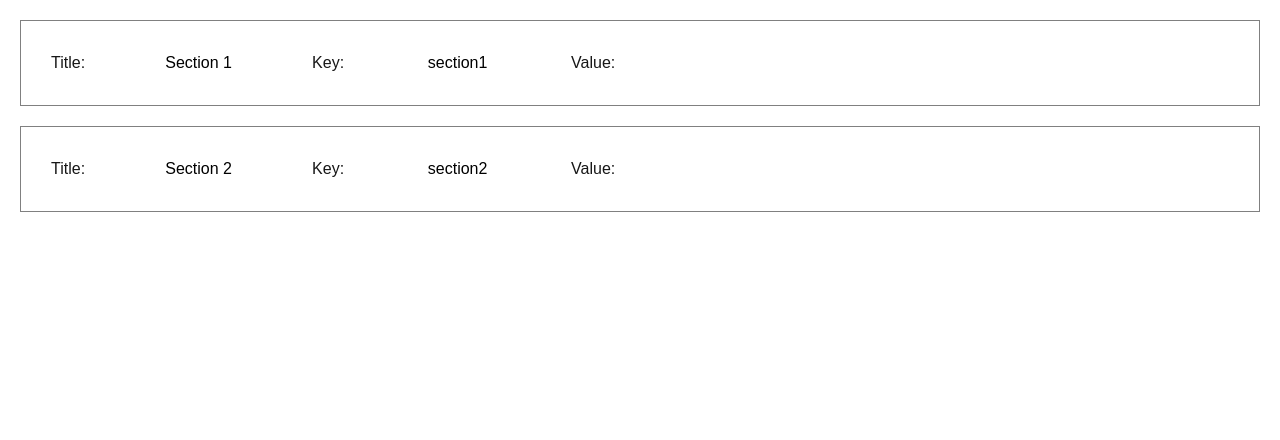
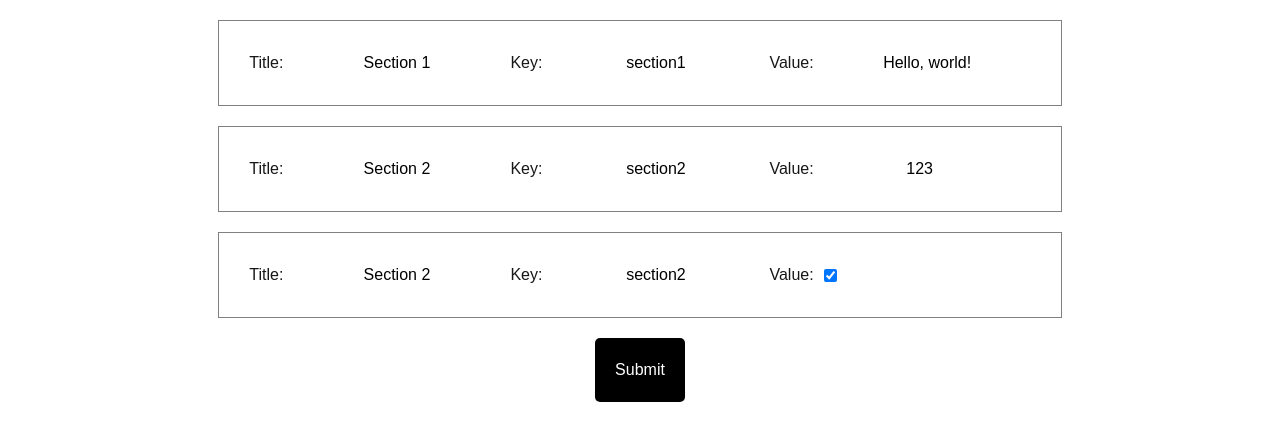
Before and after one commit to patchamet/web-summoner, a Next.js app: page /conjuring in a window 1280 px wide. Shown: the top 440 px of the page. Built offline with nearby package versions, Linux system fonts and the light colour scheme.

Commit message:
Refactor Conjuring page: Replace Section component with InputField, implement form handling, and enhance styling for better user experience

```diff
--- a/src/app/conjuring/page.tsx
+++ b/src/app/conjuring/page.tsx
@@ -1,7 +1,7 @@
 'use client'
 import { useEffect, useRef } from 'react';
 import styled from 'styled-components';
-import { Section } from '@/components/shared';
+import InputField from '@/components/shared/InputField';
 import { applyDebugBorders } from '@/utils/debugBorder';
 
 const ConjuringContainer = styled.div`
@@ -14,6 +14,36 @@ const ConjuringContainer = styled.div`
     width: 100%;
 `;
 
+const ConjuringForm = styled.form`
+    display: flex;
+    flex-direction: column;
+    align-items: center;
+    justify-content: center;
+    gap: 20px;
+`;
+
+const ConjuringSubmit = styled.button`
+    display: flex;
+    flex-direction: column;
+    align-items: center;
+    justify-content: center;
+    gap: 20px;
+    padding: 20px;
+    background-color: #000;
+    color: #fff;
+    border: none;
+    border-radius: 5px;
+    cursor: pointer;
+
+    &:hover {
+        background-color: #333;
+    }
+
+    &:active {
+        background-color: #666;
+    }
+`;
+
 const Conjuring = () => {
     const containerRef = useRef<HTMLDivElement>(null);
 
@@ -21,20 +51,46 @@ const Conjuring = () => {
         applyDebugBorders(containerRef.current);
     }, []);
 
+    const handleSubmit = (e: React.FormEvent<HTMLFormElement>) => {
+        e.preventDefault();
+        alert('Submit');
+    }
+
     return (
         <ConjuringContainer ref={containerRef}>
-            <Section
-                formData={{
+            <ConjuringForm
+                id="conjuring-form"
+                onSubmit={handleSubmit}
+            >
+                <InputField
+                    data={{
                         title: 'Section 1',
                         dataKey: 'section1',
+                        value: 'Hello, world!',
                     }}
                 />
-            <Section
-                formData={{
+                <InputField
+                    data={{
                         title: 'Section 2',
                         dataKey: 'section2',
+                        value: 123,
                     }}
                 />
+                <InputField
+                    data={{
+                        title: 'Section 2',
+                        dataKey: 'section2',
+                        value: true,
+                    }}
+                />
+            </ConjuringForm>
+
+            <ConjuringSubmit
+                type="submit"
+                form="conjuring-form"
+            >
+                Submit
+            </ConjuringSubmit>
         </ConjuringContainer>
     )
 }
--- /dev/null
+++ b/src/components/shared/InputField.tsx
@@ -0,0 +1,142 @@
+import styled from 'styled-components';
+
+const FieldContainer = styled.div`
+    display: flex;
+    flex-direction: column;
+    align-items: center;
+    justify-content: center;
+    padding: 20px;
+    width: 100%;
+    border: 1px solid #808080;
+`;
+
+ const FieldHeader = styled.div`
+    display: flex;
+    flex-direction: row;
+    align-items: center;
+    justify-content: left;
+    width: 100%;
+    padding: 10px;
+    gap: 10px;
+`;
+
+const FieldTitle = styled.div`
+    display: flex;
+    flex-direction: row;
+    align-items: center;
+    justify-content: center;
+    gap: 10px;
+
+    input {
+        color: #000;
+        text-align: center;
+    }
+`;
+
+const FieldKey = styled.div`
+    display: flex;
+    flex-direction: row;
+    align-items: center;
+    justify-content: center;
+    gap: 10px;
+
+    input {
+        color: #000;
+        text-align: center;
+    }
+`;
+
+const FieldValue = styled.div`
+    display: flex;
+    flex-direction: row;
+    align-items: center;
+    justify-content: center;
+    gap: 10px;
+
+    input {
+        color: #000;
+        text-align: center;
+    }
+`;
+
+type FieldItem = {
+    title: string;
+    dataKey: string;
+    value?: string | number | boolean;
+}
+
+const InputField = ({
+    data,
+    onChange,
+}: {
+    data: FieldItem;
+    onChange?: (data: FieldItem) => void;
+}) => {
+
+    const handleValueChange = (e: React.ChangeEvent<HTMLInputElement>) => {
+        const { name, value } = e.target;
+        onChange?.({ ...data, [name]: value });
+    }
+
+    const handleCheckboxChange = (e: React.ChangeEvent<HTMLInputElement>) => {
+        const { name, checked } = e.target;
+        onChange?.({ ...data, [name]: checked });
+    }
+
+    return (
+        <FieldContainer>
+            <FieldHeader>
+                <FieldTitle>
+                    <label>Title: </label>
+                    <input
+                        type="text"
+                        name="title"
+                        value={data.title}
+                        onChange={handleValueChange}
+                    />
+                </FieldTitle>
+                <FieldKey>
+                    <label>Key: </label>
+                    <input
+                        type="text"
+                        name="dataKey"
+                        value={data.dataKey}
+                        onChange={handleValueChange}
+                    />
+                </FieldKey>
+                <FieldValue>
+                    <label>Value: </label>
+                    {data.value && typeof data.value === 'string' && (
+                        <input
+                            type="text"
+                            name="value"
+                            value={data.value}
+                            onChange={handleValueChange}
+                        />
+                    )}
+
+                    {data.value && typeof data.value === 'number' && (
+                        <input
+                            type="number"
+                            name="value"
+                            value={data.value}
+                            onChange={handleValueChange}
+                        />
+                    )}
+
+                    {data.value && typeof data.value === 'boolean' && (
+                        <input
+                            type="checkbox"
+                            name="value"
+                            checked={data.value}
+                            onChange={handleCheckboxChange}
+                        />
+                    )}
+                </FieldValue>
+            </FieldHeader>
+        </FieldContainer>
+    )
+}
+
+
+export default InputField;
--- a/src/components/shared/Section.tsx
+++ /dev/null
@@ -1,118 +0,0 @@
-import styled from 'styled-components';
-
-const SectionContainer = styled.div`
-    display: flex;
-    flex-direction: column;
-    align-items: center;
-    justify-content: center;
-    padding: 20px;
-    width: 100%;
-    border: 1px solid #808080;
-`;
-
-const SectionHeader = styled.div`
-    display: flex;
-    flex-direction: row;
-    align-items: center;
-    justify-content: left;
-    width: 100%;
-    padding: 10px;
-    gap: 10px;
-`;
-
-const SectionTitle = styled.div`
-    display: flex;
-    flex-direction: row;
-    align-items: center;
-    justify-content: center;
-    gap: 10px;
-
-    input {
-        color: #000;
-        text-align: center;
-    }
-`;
-
-const SectionDataKey = styled.div`
-    display: flex;
-    flex-direction: row;
-    align-items: center;
-    justify-content: center;
-    gap: 10px;
-
-    input {
-        color: #000;
-        text-align: center;
-    }
-`;
-
-const SectionValue = styled.div`
-    display: flex;
-    flex-direction: row;
-    align-items: center;
-    justify-content: center;
-    gap: 10px;
-
-    input {
-        color: #000;
-        text-align: center;
-    }
-`;
-
-type SectionData = {
-    title: string;
-    dataKey: string;
-    value: string;
-}
-
-const Section = ({
-    formData,
-    onChange,
-}: {
-    formData: SectionData;
-    onChange?: (data: SectionData) => void;
-}) => {
-
-    const handleChange = (e: React.ChangeEvent<HTMLInputElement>) => {
-        const { name, value } = e.target;
-        onChange?.({ ...formData, [name]: value });
-    }
-
-    return (
-        <SectionContainer>
-            <SectionHeader>
-                <SectionTitle>
-                    <label>Title: </label>
-                    <input
-                        type="text"
-                        name="title"
-                        value={formData.title}
-                        onChange={handleChange}
-                    />
-                </SectionTitle>
-                <SectionDataKey>
-                    <label>Key: </label>
-                    <input
-                        type="text"
-                        name="dataKey"
-                        value={formData.dataKey}
-                        onChange={handleChange}
-                    />
-                </SectionDataKey>
-                <SectionValue>
-                    <label>Value: </label>
-                    <input
-                        type="text"
-                        name="value"
-                        value={formData.value}
-                        onChange={handleChange}
-                    />
-                </SectionValue>
-            </SectionHeader>
-        </SectionContainer>
-    )
-}
-
-
-export default Section;
-export type { SectionData };
--- a/src/components/shared/index.ts
+++ b/src/components/shared/index.ts
@@ -1 +1 @@
-export { default as Section } from './Section';
+export { default as InputField } from './InputField';
```
Lines whose indentation alone changed are shown as unchanged.
